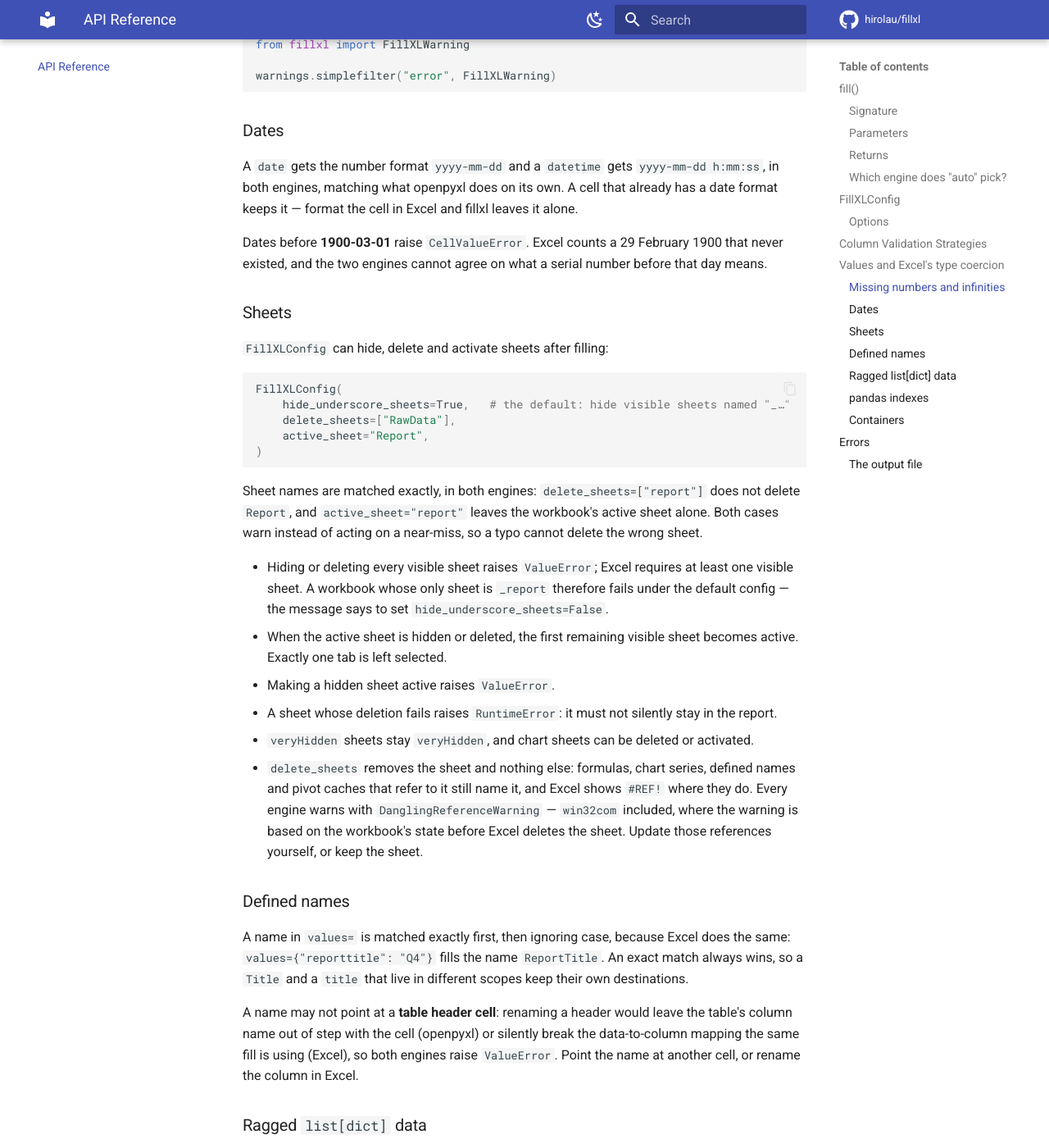
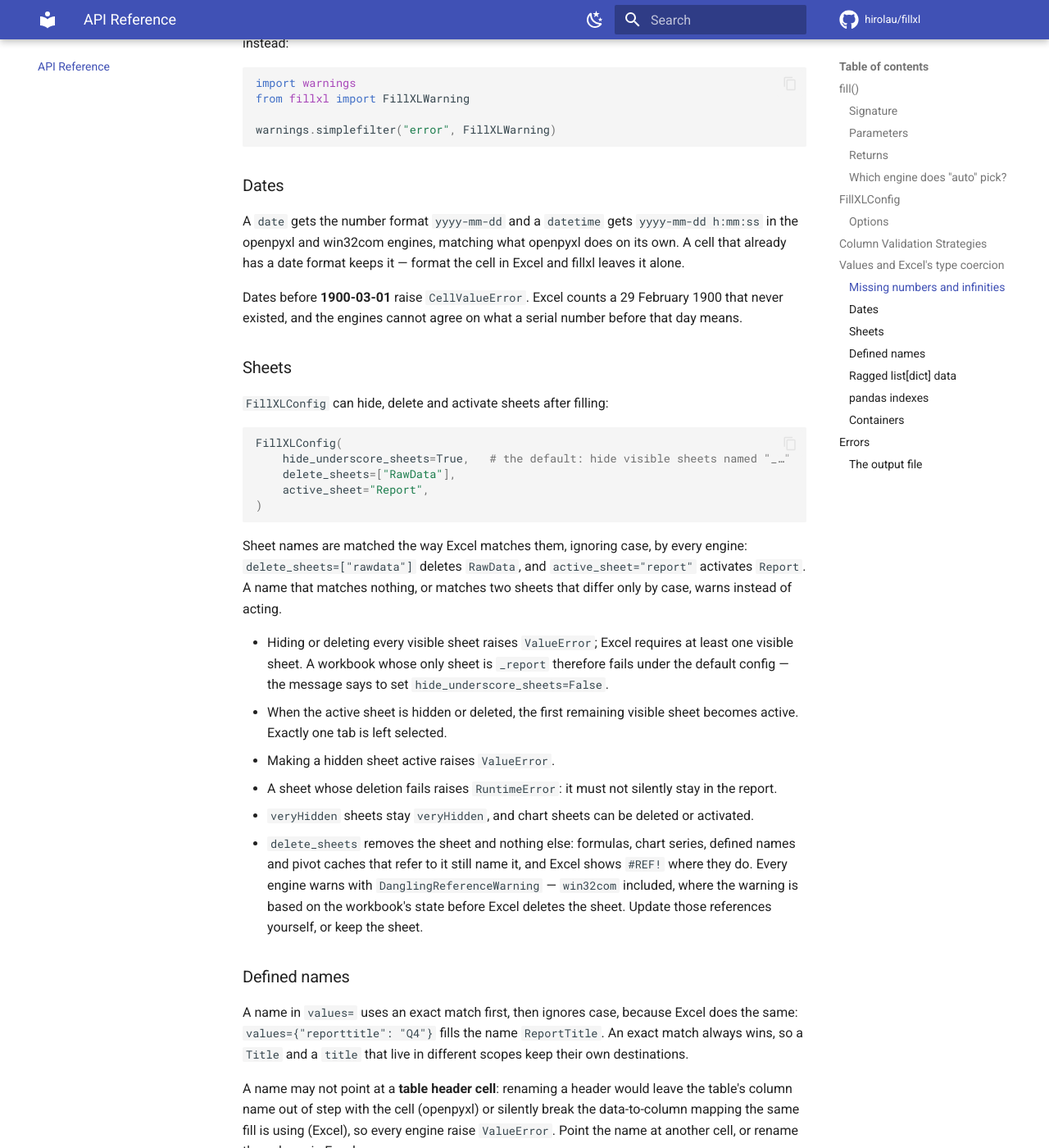
Before and after one commit to hirolau/fillxl, an MkDocs documentation site: the page built from docs/api.md, in a window 1280 px wide and 1400 px high, scrolled down 4336 px. Shown: the whole window at 82% size. Built offline with MkDocs 1.6.1 and Material for MkDocs 9.7.7, drawn with Linux system fonts in a browser that asks for light colours; comment, search, counter and statistics services are not loaded; some of the changed text lies outside the part shown.

Commit message:
Correct 0.9 documentation for three engines

````diff
--- a/docs/api.md
+++ b/docs/api.md
@@ -57,7 +57,9 @@
 never makes `"auto"` pick a different engine for the same template and output.
 
 Pass `engine="win32com"` explicitly to drive Microsoft Excel through COM — that
-is the engine to use for chart types openpyxl cannot write.
+is the engine to use for chart types openpyxl cannot write. All three engines
+write the same values for the same template and data; the parity suite fills
+templates with them and compares the results.
 
 ---
 
@@ -89,7 +91,7 @@
 | `hide_underscore_sheets` | `bool` | `True` | Hide sheets whose names start with `_`. On by default, so opt out explicitly to keep such a sheet visible. |
 | `delete_sheets` | `Sequence[str] \| None` | `None` | Sheet names to delete (stored as a tuple). References to the deleted sheets are **not** rewritten; see below. |
 | `active_sheet` | `str \| None` | `None` | Name of the sheet to make active after filling. |
-| `on_lossy` | `"ignore" \| "warn" \| "raise"` | `"warn"` | What to do when the openpyxl engine drops template features. |
+| `on_lossy` | `"ignore" \| "warn" \| "raise"` | `"warn"` | What to do when a fill loses template features: the openpyxl engine's dropped parts, the fillxl engine's self-check, or a win32com format conversion that cannot hold everything (e.g. .xlsm saved as .xlsx). |
 
 ---
 
@@ -113,19 +115,20 @@
 
 Excel re-parses strings that look like typed input: `"00123"` becomes the
 number `123` and `"1/2"` becomes a date. Both backends store such strings as
-**text**, so the two engines agree and no cell gets Excel's "number stored as
-text" marker. Error-like strings (`"#N/A"`, `"#DIV/0!"`, …) are stored as
-text as well, not as Excel errors.
+**text** in every engine, so no cell gets Excel's "number stored as text"
+marker. Error-like strings (`"#N/A"`, `"#DIV/0!"`, …) are stored as text as
+well, not as Excel errors.
 
 Strings that start with `=` are kept as literal text by default, so untrusted
 data cannot inject formulas. Set `escape_formulas=False` when the data is
 trusted and is meant to create formulas.
 
-Empty strings (`""`) become empty cells in both engines, because openpyxl
-cannot represent an empty text cell distinctly (it reads back as `None`).
+Empty strings (`""`) become empty cells in the openpyxl and win32com engines,
+because openpyxl cannot represent an empty text cell distinctly (it reads back
+as `None`).
 
-Datetimes lose their timezone (Excel has no timezone support), and both
-engines store the same wall-clock time.
+Datetimes lose their timezone (Excel has no timezone support), and the
+openpyxl and win32com engines store the same wall-clock time.
 
 `datetime.time` values are written as a **fraction of a day** (`0.385763…` for
 09:15:30), which is Excel's own time representation. Arithmetic such as
@@ -157,12 +160,13 @@
 ### Dates
 
 A `date` gets the number format `yyyy-mm-dd` and a `datetime` gets
-`yyyy-mm-dd h:mm:ss`, in both engines, matching what openpyxl does on its own.
+`yyyy-mm-dd h:mm:ss` in the openpyxl and win32com engines, matching what
+openpyxl does on its own.
 A cell that already has a date format keeps it — format the cell in Excel and
 fillxl leaves it alone.
 
 Dates before **1900-03-01** raise `CellValueError`. Excel counts a 29 February
-1900 that never existed, and the two engines cannot agree on what a serial
+1900 that never existed, and the engines cannot agree on what a serial
 number before that day means.
 
 ### Sheets
@@ -177,10 +181,10 @@
 )
 ```
 
-Sheet names are matched exactly, in both engines: `delete_sheets=["report"]`
-does not delete `Report`, and `active_sheet="report"` leaves the workbook's
-active sheet alone. Both cases warn instead of acting on a near-miss, so a
-typo cannot delete the wrong sheet.
+Sheet names are matched the way Excel matches them, ignoring case, by every
+engine: `delete_sheets=["rawdata"]` deletes `RawData`, and
+`active_sheet="report"` activates `Report`. A name that matches nothing, or
+matches two sheets that differ only by case, warns instead of acting.
 
 - Hiding or deleting every visible sheet raises `ValueError`; Excel requires at
   least one visible sheet. A workbook whose only sheet is `_report` therefore
@@ -202,14 +206,14 @@
 
 ### Defined names
 
-A name in `values=` is matched exactly first, then ignoring case, because
+A name in `values=` uses an exact match first, then ignores case, because
 Excel does the same: `values={"reporttitle": "Q4"}` fills the name
 `ReportTitle`. An exact match always wins, so a `Title` and a `title` that live
 in different scopes keep their own destinations.
 
 A name may not point at a **table header cell**: renaming a header would leave
 the table's column name out of step with the cell (openpyxl) or silently break
-the data-to-column mapping the same fill is using (Excel), so both engines
+the data-to-column mapping the same fill is using (Excel), so every engine
 raise `ValueError`. Point the name at another cell, or rename the column in
 Excel.
 
@@ -241,7 +245,7 @@
 | Exception | Meaning |
 |-----------|---------|
 | `CellValueError` | A value Excel cannot store: text longer than 32,767 characters, an illegal control character, a lone surrogate, a character XML 1.0 forbids such as U+FFFE or U+FFFF, a date before 1900-03-01, an integer at or beyond 1e308, or a container where one value belongs. It is a `ValueError` and carries the table, data row and column (or the named cell). |
-| `LossyTemplateError` | The openpyxl engine dropped template features and `FillXLConfig(on_lossy="raise")` was set. Raise it before swapping in the output, so the previous output file is left untouched. |
+| `LossyTemplateError` | A fill lost template features (see `on_lossy`) and `FillXLConfig(on_lossy="raise")` was set. It is raised before the output is swapped in, so an existing output file is left untouched. |
 | `TypeError` | `values=` or `tables=` is not a mapping, `config=` is not a `FillXLConfig`, or the tabular data is not one of the supported shapes. |
 | `IsADirectoryError` | `output=` is an existing directory. |
 | `PermissionError` | The finished file could not replace `output=`, usually because it is open in Excel. |
@@ -273,8 +277,9 @@
 *operation* failures, not against power loss: the swap itself is a rename in
 the destination directory, which a crash can interrupt.
 
-The openpyxl engine runs a lossy-feature check against the staging file before
-the atomic swap. It compares part and element **counts** (modern charts,
+Every engine applies `on_lossy`. The openpyxl engine runs a lossy-feature check
+against the staging file before the atomic swap. It compares part and element
+**counts** (modern charts,
 slicers, shapes, pictures, embedded objects, VBA, …), so it catches dropped
 parts but cannot prove that a preserved part is unchanged. The check reports a
 `LossyTemplateWarning`:
````
Also changed, not shown: README.md (+6 -6 lines), docs/development.md (+4 -5 lines), 1 other file.
